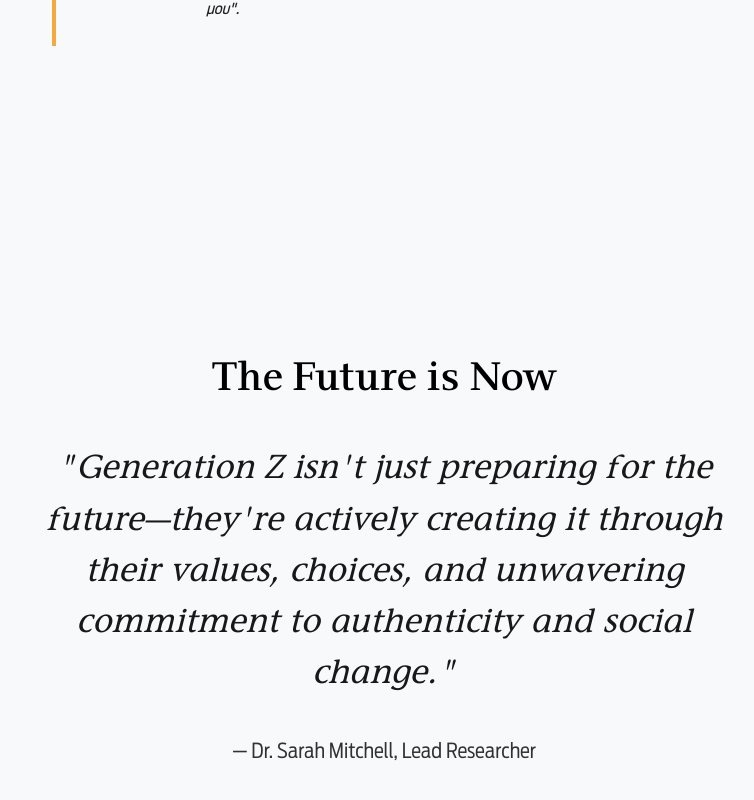
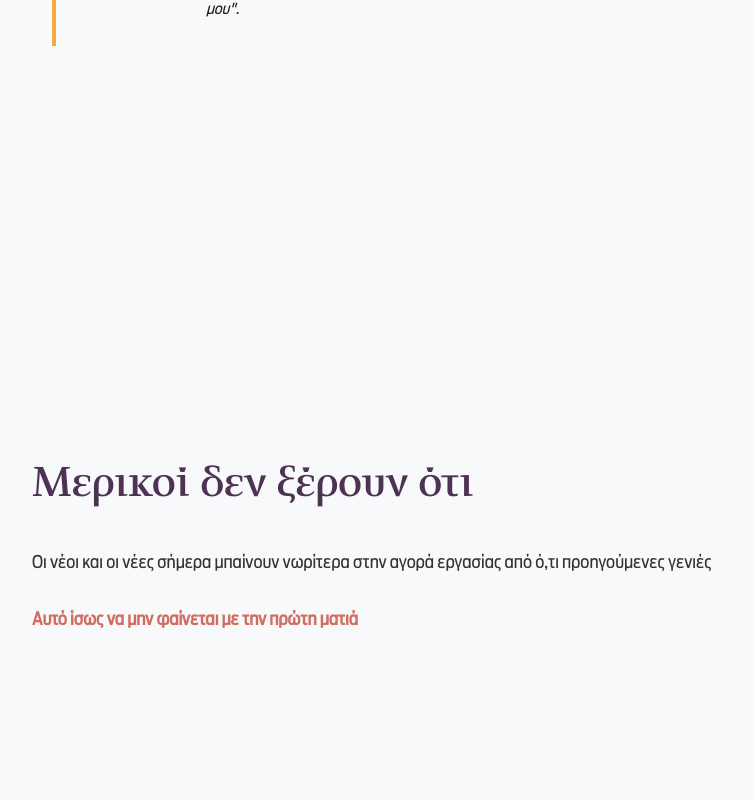
Before and after one commit to cpapazoglou/GenZSurvey, a Next.js app: page / in a window 1280 px wide. Shown: the part 3846-4646 px from the top of the page, without its empty margins (256-1010 px from the left). Built offline with nearby package versions, Linux system fonts and the light colour scheme.

Commit message:
Single quote.

```diff
--- a/src/components/templates/SingleQuoteTemplate.module.css
+++ b/src/components/templates/SingleQuoteTemplate.module.css
@@ -1,29 +1,19 @@
-.content {
-  text-align: center;
-  color: black;
+.title {
+  text-align: left;
+	font-size: 42px;
+	margin-bottom: 30px;
+	color: var(--purple-color);
 }
 
-.title {
-  font-family: var(--font-heading);
-  font-size: clamp(1.8rem, 4vw, 2.5rem);
-  font-weight: bold;
-  margin-bottom: 1.5rem;
-  color: black;
+.content p {
+  font-size: 1.1rem;
+	line-height: 1.8;
+	margin-bottom: 25px;
+	color: var(--text-color);
+	text-align: left;
 }
 
-.quote {
-  font-family: var(--font-light);
-  font-size: clamp(1.3rem, 3vw, 2rem);
-  line-height: 1.6;
-  font-style: italic;
-  margin: 2rem 0;
-  opacity: 0.9;
+.content strong {
+	color: var(--orange-color);
+	font-weight: 700;
 }
-
-.caption {
-  font-family: var(--font-body-medium);
-  font-size: clamp(1rem, 2vw, 1.3rem);
-  margin: 0;
-  opacity: 0.8;
-  font-weight: 500;
-}
--- a/src/components/templates/SingleQuoteTemplate.tsx
+++ b/src/components/templates/SingleQuoteTemplate.tsx
@@ -12,10 +12,7 @@ const SingleQuoteTemplate: React.FC<SingleQuoteTemplateProps> = ({ section }) =>
   return (
     <div className={styles.content}>
       <h2 className={styles.title}>{section.title}</h2>
-      <blockquote className={styles.quote}>
-        "{section.subtitle}"
-      </blockquote>
-      <p className={styles.caption}>— {section.caption}</p>
+      <div dangerouslySetInnerHTML={{ __html: section.content }} />
     </div>
   );
 };
--- a/src/data/content.json
+++ b/src/data/content.json
@@ -112,9 +112,8 @@
     {
       "id": "conclusion",
       "template": "single-quote",
-      "title": "The Future is Now",
-      "subtitle": "Generation Z isn't just preparing for the future—they're actively creating it through their values, choices, and unwavering commitment to authenticity and social change.",
-      "caption": "Dr. Sarah Mitchell, Lead Researcher"
+      "title": "Μερικοί δεν ξέρουν ότι",
+      "content": "<p>Οι νέοι και οι νέες σήμερα μπαίνουν νωρίτερα στην αγορά εργασίας από ό,τι προηγούμενες γενιές</p><p><strong>Αυτό ίσως να μην φαίνεται με την πρώτη ματιά</strong></p>"
     }
   ]
 }
--- a/src/types/content.ts
+++ b/src/types/content.ts
@@ -36,11 +36,10 @@ export interface DemographicsSection {
 }
 
 export interface SingleQuoteSection {
-  id: string;
+	id: string;
   template: 'single-quote';
   title: string;
-  subtitle: string;
-  caption: string;
+	content: string;
 }
 
 export type Section = HeroSection | MultipleQuotesSection | TextSection | DemographicsSection | SingleQuoteSection;
```
